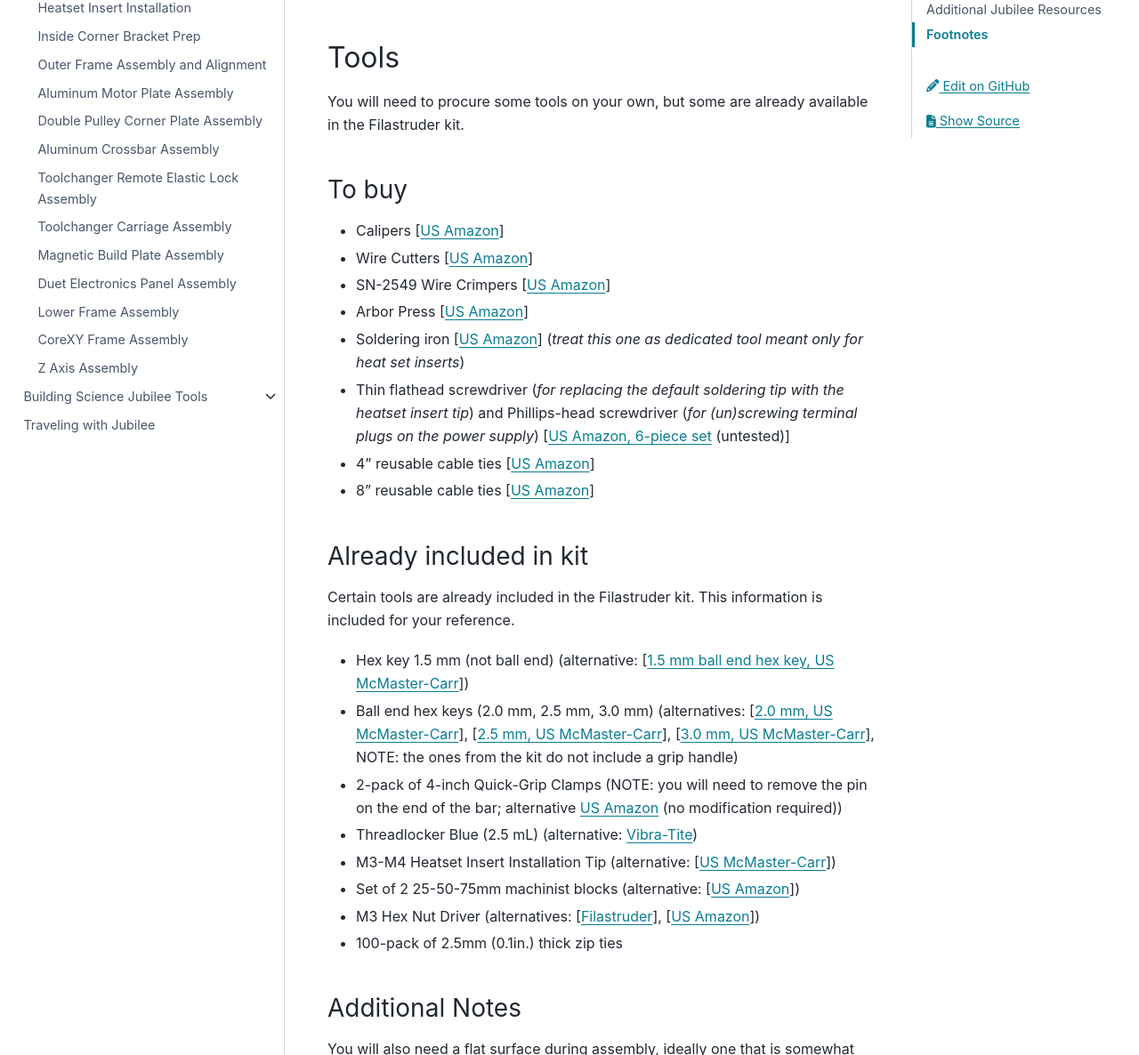
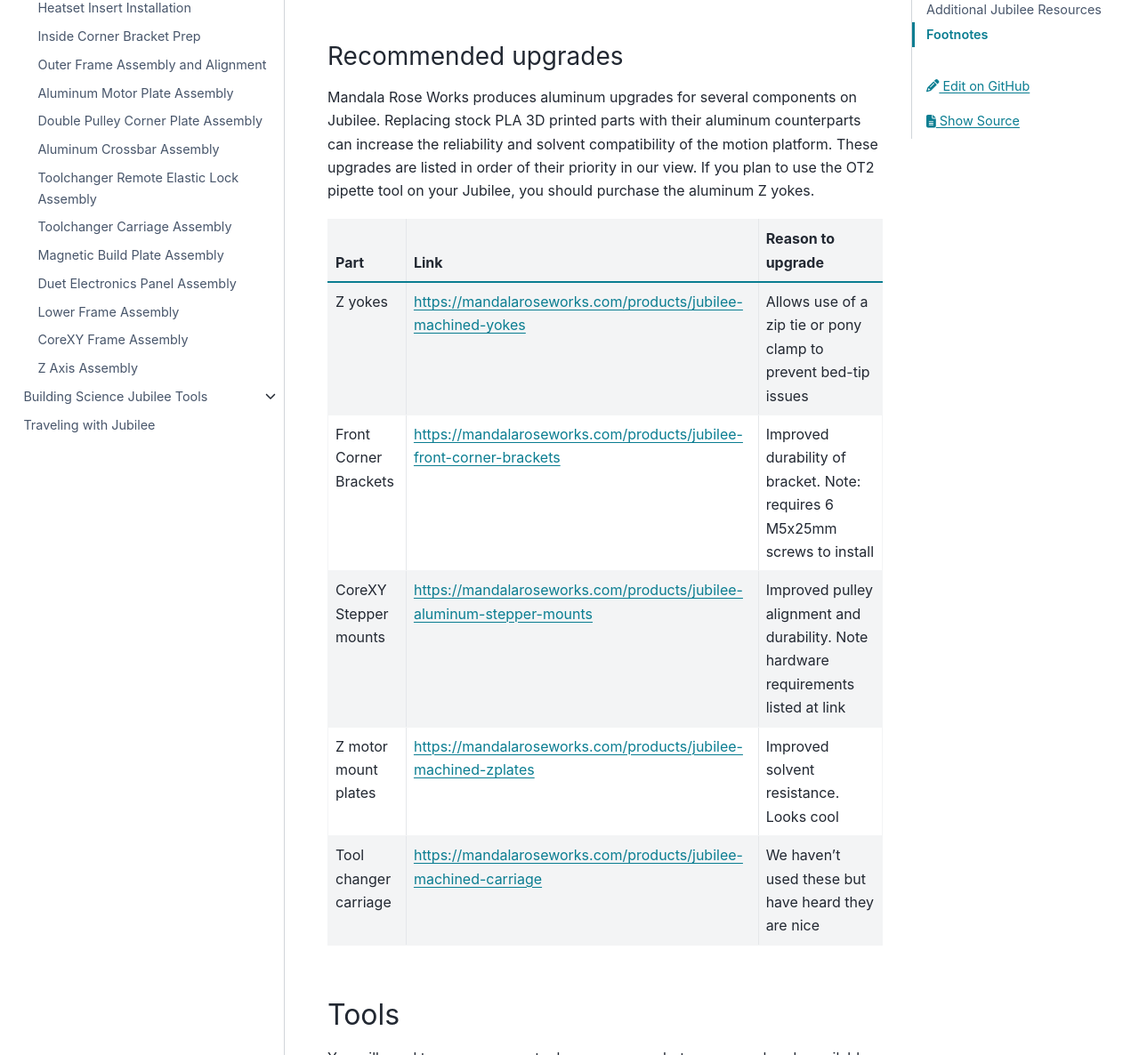
Before and after one commit to machineagency/science-jubilee, a Sphinx documentation site: the page built from docs/building/building_a_jubilee.md, in a window 1280 px wide and 1400 px high, scrolled down 1616 px, cut to the strip 214-1400 px from the top of the window. Shown: the whole strip at 89% size. Built offline with Sphinx 7.4.7 and the PyData theme 0.15.4, drawn with Linux system fonts in a browser that asks for light colours.

Commit message:
add recommended upgrades to parts list

````diff
--- a/docs/building/building_a_jubilee.md
+++ b/docs/building/building_a_jubilee.md
@@ -30,14 +30,27 @@
 
 **NOTE: You will also need to purchase [a Raspberry Pi 5 kit](https://www.raspberrypi.com/products/raspberry-pi-5/?variant=raspberry-pi-5-desktop-kit-us) separately**[^duet].
 
+
 Check out the Sourcing video to to see how to order the kit:
-
 ```{youtube} or2Qg8UBInM
 ```
 
 [^prints]: Luke's Laboratory also sells [a set of Jubilee 3D printed parts](https://lukeslabonline.com/products/jubilee-printed-parts-kit-asa?variant=40134863651001) in case the 3D printed parts are out of stock on Filastruder. This is the recommended option for Science Jubilee, and the build instructions here are based on the specific configuration in the kit. No royalties are given to us; however, Filastruder and Lukes Laboratory work with us to ensure the parts are of suitable quality and tolerance to meet the needs of a Jubilee build.
 [^heater]: `None` assumes you don't plan to use it as an FDM 3D printer or perform experiments with the entire bed heated; otherwise, you can choose `120v, 750W Keenovo Heater w/ 150C Thermal Cutoff & SSR` (assumes North America).
 [^duet]: Both the Ethernet and WiFi version can be controlled via a Raspberry Pi (e.g., RPi 4B, RPi 5) by directly connecting to the Duet 3 Mini, which we recommend. This allows you to connect to a variety of WiFi networks (e.g., WPA2-Personal, WPA2-Enterprise), which means connecting to networks such as Eduroam is supported. By contrast, the `Duet 3 Mini WiFi + 3HC` (without a Raspberry Pi connected) can only connect to 2.4 GHz WPA2-personal networks, which means 5G networks and networks like Eduroam typical of academic, government, and industry settings are not supported. While both the Ethernet and WiFi `Duet 3 Mini + 3HC` versions can be used with a Raspberry Pi, we recommend the Ethernet version primarily because it can simplify troubleshooting if you have any issues with the Raspberry Pi Duet 3 Mini firmware. Aside: For laboratory automation in general, you may consider [implementing a standalone IoT network](https://github.com/sparks-baird/self-driving-lab-demo/discussions/83) to support microcontrollers such as the Raspberry Pi Pico W, which can be used within custom Jubilee tools.
+
+### Recommended upgrades
+
+Mandala Rose Works produces aluminum upgrades for several components on Jubilee. Replacing stock PLA 3D printed parts with their aluminum counterparts can increase the reliability and solvent compatibility of the motion platform. These upgrades are listed in order of their priority in our view. If you plan to use the OT2 pipette tool on your Jubilee, you should purchase the aluminum Z yokes.
+
+| Part | Link | Reason to upgrade |
+| --- | --- | ---|
+| Z yokes | https://mandalaroseworks.com/products/jubilee-machined-yokes | Allows use of a zip tie or pony clamp to prevent bed-tip issues |
+| Front Corner Brackets | https://mandalaroseworks.com/products/jubilee-front-corner-brackets | Improved durability of bracket. Note: requires 6 M5x25mm screws to install |
+| CoreXY Stepper mounts | https://mandalaroseworks.com/products/jubilee-aluminum-stepper-mounts | Improved pulley alignment and durability. Note hardware requirements listed at link |
+| Z motor mount plates | https://mandalaroseworks.com/products/jubilee-machined-zplates | Improved solvent resistance. Looks cool |
+| Tool changer carriage | https://mandalaroseworks.com/products/jubilee-machined-carriage | We haven't used these but have heard they are nice |
+
 
 ## Tools
 
````
